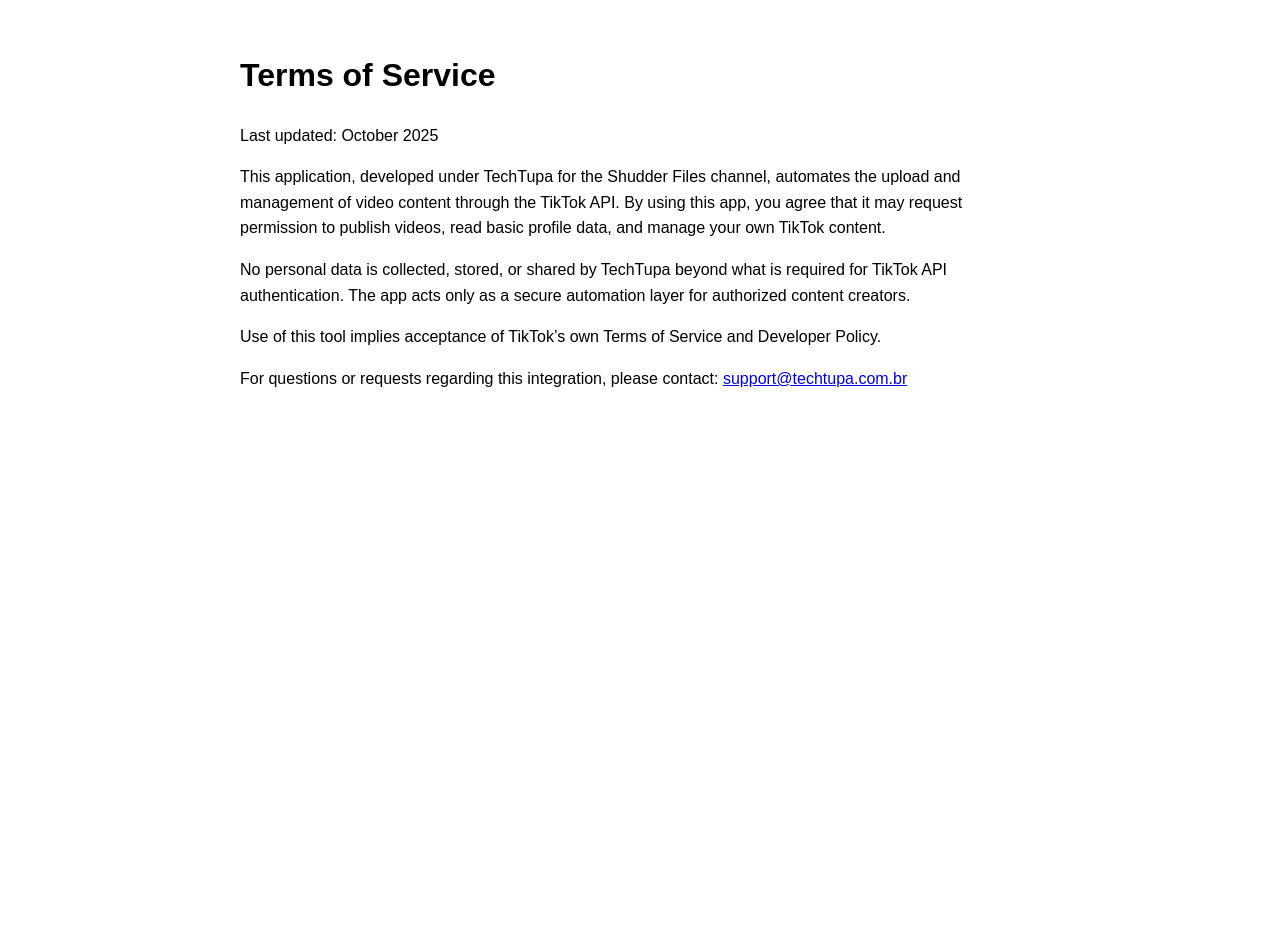
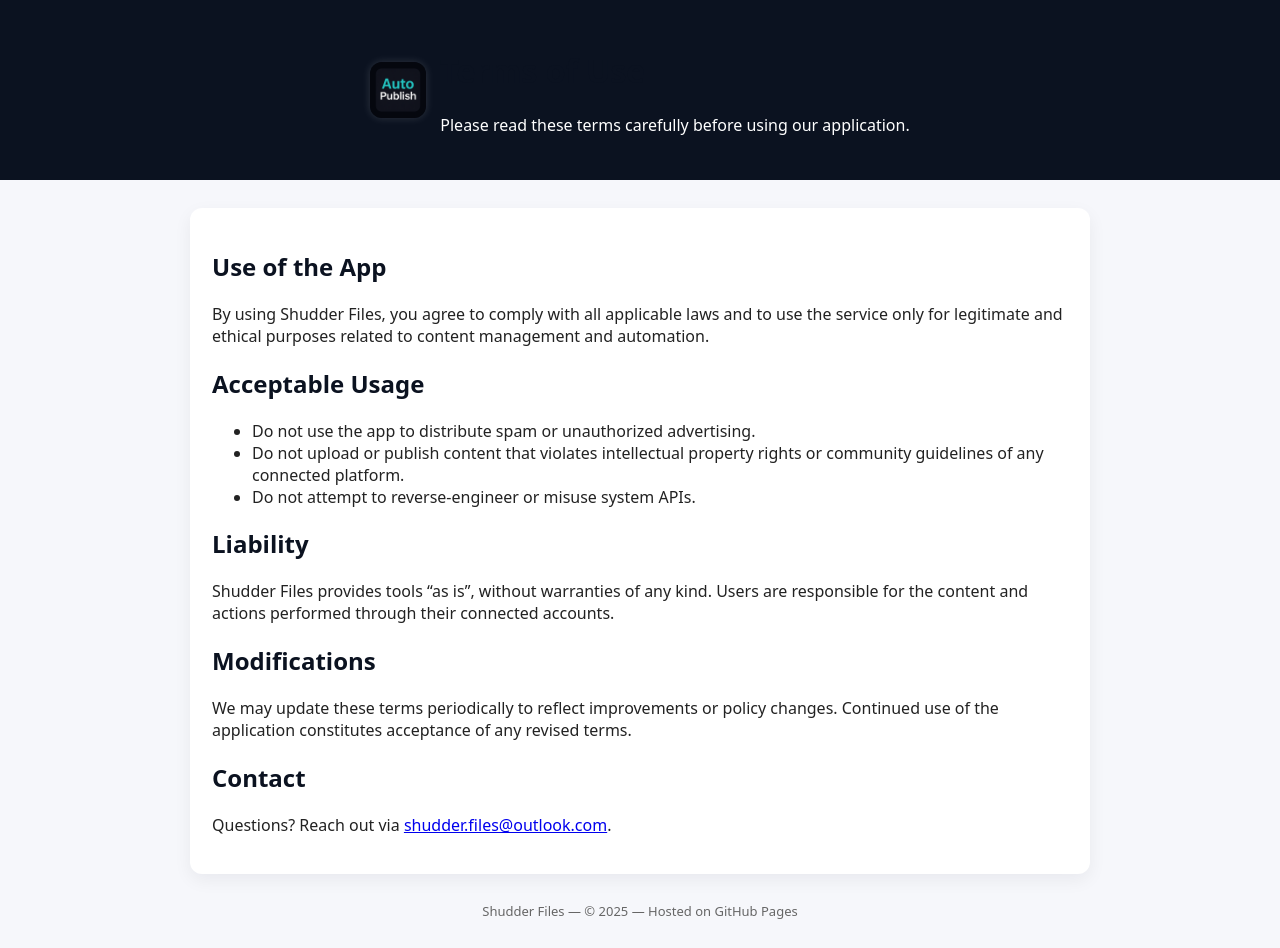
Before and after one commit to techtupa/shudderfiles, a plain HTML site: page terms.html in a window 1280 px wide. Before the commit the page ends 800 px from the top, so only its background shows below. Drawn offline with Linux system fonts and the light colour scheme.

Commit message:
Update terms.html

```diff
--- a/terms.html
+++ b/terms.html
@@ -1,19 +1,55 @@
-<!DOCTYPE html>
+<!doctype html>
 <html lang="en">
 <head>
-  <meta charset="UTF-8" />
-  <title>Terms of Service - TechTupa / Shudder Files</title>
+  <meta charset="utf-8" />
+  <meta name="viewport" content="width=device-width,initial-scale=1" />
+  <title>Terms of Use — Shudder Files</title>
+  <link rel="icon" type="image/png" href="logo.png">
+  <style>
+    body { font-family: system-ui, -apple-system, Segoe UI, Roboto, "Helvetica Neue", Arial; margin:0; color:#222; background:#f6f7fb; }
+    header { background:#0b1220; color:#fff; padding:28px 18px; display:flex; align-items:center; justify-content:center; gap:14px; }
+    header img { width:56px; height:56px; border-radius:12px; box-shadow:0 0 8px rgba(255,255,255,0.15); }
+    .wrap { max-width:900px; margin:28px auto; padding:0 18px; }
+    h1,h2 { color:#0b1220; }
+    .card { background:#fff; border-radius:12px; padding:22px; margin-top:18px; box-shadow:0 6px 18px rgba(8,15,30,0.06); }
+    footer { margin:28px 0; color:#666; font-size:13px; text-align:center; }
+  </style>
 </head>
-<body style="font-family: Arial, sans-serif; max-width: 800px; margin: 50px auto; line-height: 1.6;">
-  <h1>Terms of Service</h1>
-  <p>Last updated: October 2025</p>
+<body>
+<header>
+  <img src="logo.png" alt="Shudder Files logo">
+  <div>
+    <h1>Terms of Use</h1>
+    <p class="lead">Please read these terms carefully before using our application.</p>
+  </div>
+</header>
 
-  <p>This application, developed under TechTupa for the Shudder Files channel, automates the upload and management of video content through the TikTok API. By using this app, you agree that it may request permission to publish videos, read basic profile data, and manage your own TikTok content.</p>
+<main class="wrap">
+  <section class="card">
+    <h2>Use of the App</h2>
+    <p>By using Shudder Files, you agree to comply with all applicable laws and to use the service only for legitimate and ethical purposes related to content management and automation.</p>
 
-  <p>No personal data is collected, stored, or shared by TechTupa beyond what is required for TikTok API authentication. The app acts only as a secure automation layer for authorized content creators.</p>
+    <h2>Acceptable Usage</h2>
+    <ul>
+      <li>Do not use the app to distribute spam or unauthorized advertising.</li>
+      <li>Do not upload or publish content that violates intellectual property rights or community guidelines of any connected platform.</li>
+      <li>Do not attempt to reverse-engineer or misuse system APIs.</li>
+    </ul>
 
-  <p>Use of this tool implies acceptance of TikTok’s own Terms of Service and Developer Policy.</p>
+    <h2>Liability</h2>
+    <p>Shudder Files provides tools “as is”, without warranties of any kind. Users are responsible for the content and actions performed through their connected accounts.</p>
 
-  <p>For questions or requests regarding this integration, please contact: <a href="mailto:support@techtupa.com.br">support@techtupa.com.br</a></p>
+    <h2>Modifications</h2>
+    <p>We may update these terms periodically to reflect improvements or policy changes. Continued use of the application constitutes acceptance of any revised terms.</p>
+
+    <h2>Contact</h2>
+    <p>Questions? Reach out via <a href="mailto:shudder.files@outlook.com">shudder.files@outlook.com</a>.</p>
+  </section>
+</main>
+
+<footer>
+  Shudder Files — © <span id="year"></span> — Hosted on GitHub Pages
+</footer>
+<script>document.getElementById('year').textContent = new Date().getFullYear();</script>
 </body>
 </html>
```
